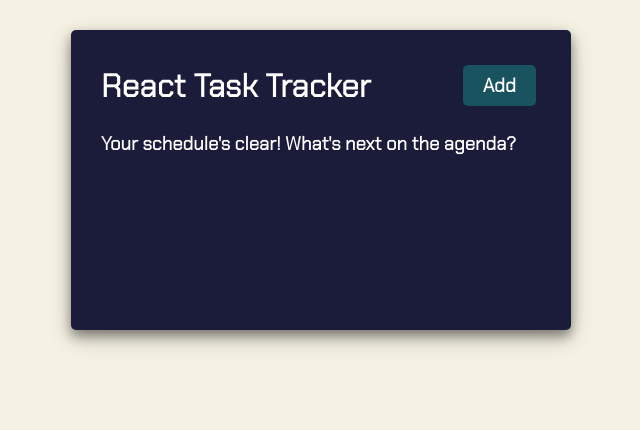
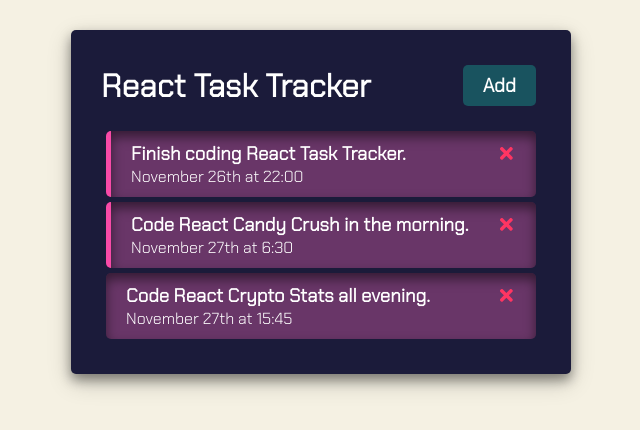
Before and after one commit to Superklok/ReactTaskTracker, a React (Create React App) app in the folder v1.x.x/: page / in a window 1280 px wide. Shown: the top 430 px of the page, without its empty margins (319-959 px from the left). Built offline with nearby package versions, Linux system fonts and the light colour scheme; data requests are answered from the project's data file; a web font is replaced by a local one.

Commit message:
Add Server Task Fetch

```diff
--- a/v1.x.x/package.json
+++ b/v1.x.x/package.json
@@ -1,6 +1,6 @@
 {
   "name": "reacttasktracker",
-  "version": "1.12.0",
+  "version": "1.13.0",
   "description": "React Task Tracker",
   "private": true,
   "repository": {
--- a/v1.x.x/src/App.js
+++ b/v1.x.x/src/App.js
@@ -1,4 +1,4 @@
-import {useState} from 'react';
+import {useState, useEffect} from 'react';
 import Header from './components/Header';
 import Tasks from './components/Tasks';
 import AddTask from './components/AddTask';
@@ -6,6 +6,24 @@ import AddTask from './components/AddTask';
 const App = () => {
 	const [showAddTask, setShowAddTask] = useState(false),
 		  [tasks, setTasks]             = useState([]);
+
+	// Populate tasks
+	useEffect(() => {
+		const getTasks = async () => {
+			const tasksFromServer = await fetchTasks();
+
+			setTasks(tasksFromServer);
+		}
+		getTasks();
+	}, []);
+
+	// Fetch tasks from JSON server
+	const fetchTasks = async () => {
+		const res  = await fetch('http://localhost:6187/tasks'),
+				data = await res.json();
+
+		return data;
+	}
 
 	// Add new task
 	const addTask = (task) => {
--- a/v1.x.x/src/components/Tasks.js
+++ b/v1.x.x/src/components/Tasks.js
@@ -3,9 +3,9 @@ import Task from './Task';
 const Tasks = ({tasks, onDestroy, onToggle}) => {
 	return (
 		<>
-			{tasks.map((task) => (
+			{tasks.map((task, index) => (
 				<Task
-					key={task.id}
+					key={index}
 					task={task}
 					onDestroy={onDestroy}
 					onToggle={onToggle}
```
Also changed, not shown: 1 other file (tests, documents, lock files or other folders).
